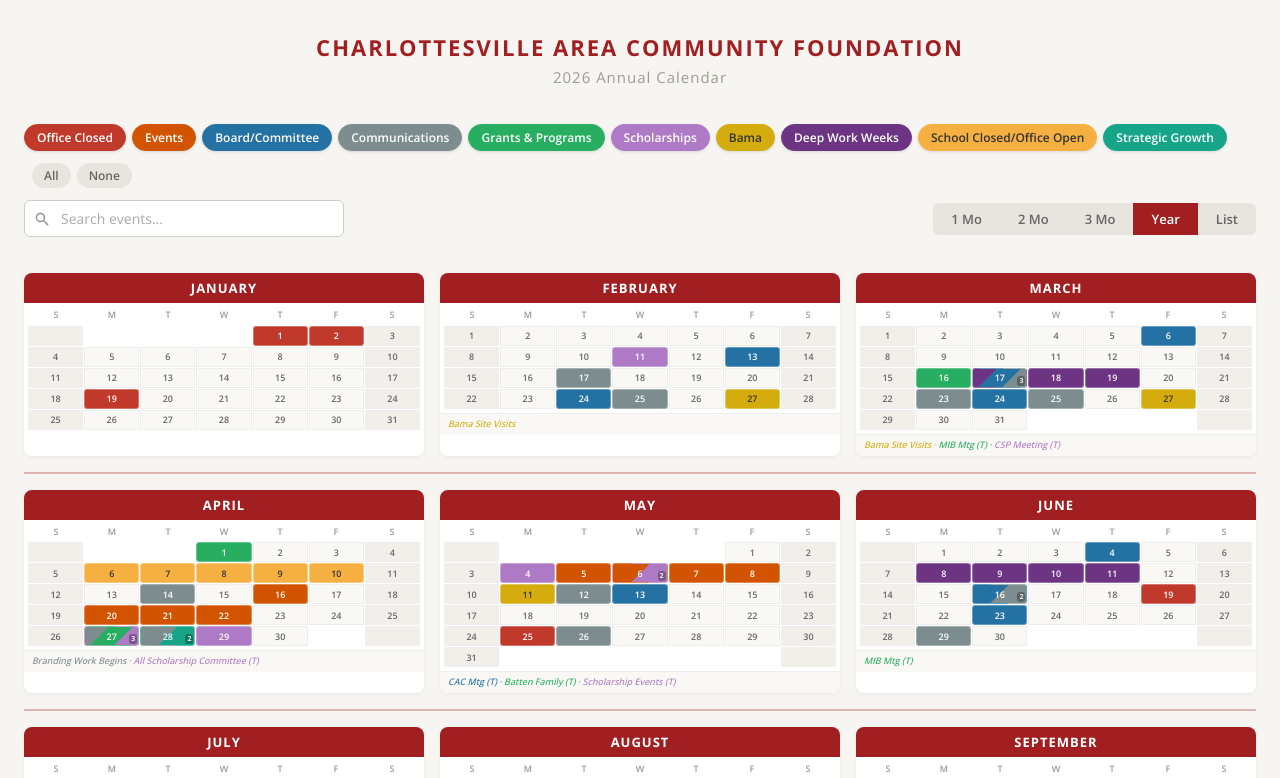
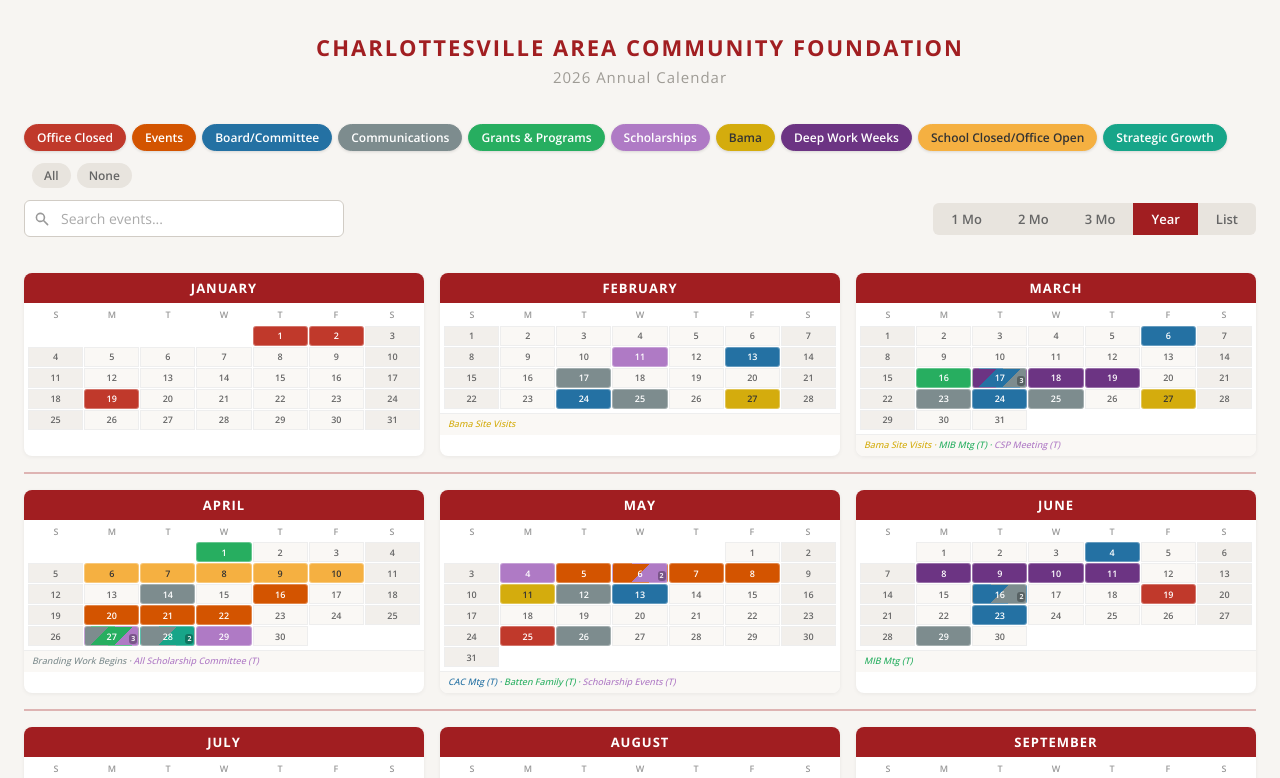
Before and after one commit to chasmanning/cacf, a React (Vite) app in the folder calendar-app/: page / in a window 1280 px wide. Shown: the top 778 px of the page. Built offline with nearby package versions, Linux system fonts and the light colour scheme.

Commit message:
Fix weekend background on empty date cells
Empty cells on weekend columns no longer show the weekend background
color — they render as white/transparent like other empty cells.

https://claude.ai/code/session_01Jbk7SLM1RppfDebzMJiaHS

```diff
--- a/calendar-app/src/components/MonthCell.jsx
+++ b/calendar-app/src/components/MonthCell.jsx
@@ -104,7 +104,7 @@ function MonthCell({
                 return (
                   <div
                     key={di}
-                    className={`day-cell ${day === null ? 'empty' : ''} ${isWeekend && !hasEvents ? 'weekend' : ''} ${hasEvents ? 'has-event' : ''} ${isHovered ? 'hovered' : ''} ${dimmed ? 'dimmed' : ''}`}
+                    className={`day-cell ${day === null ? 'empty' : ''} ${day !== null && isWeekend && !hasEvents ? 'weekend' : ''} ${hasEvents ? 'has-event' : ''} ${isHovered ? 'hovered' : ''} ${dimmed ? 'dimmed' : ''}`}
                     style={hasEvents ? bgStyle : undefined}
                     onMouseEnter={day ? (e) => handleDayMouseEnter(day, e) : undefined}
                     onMouseLeave={day ? handleDayMouseLeave : undefined}
--- a/calendar-app/src/components/MonthDetail.jsx
+++ b/calendar-app/src/components/MonthDetail.jsx
@@ -106,7 +106,7 @@ function MonthDetail({
                 return (
                   <div
                     key={di}
-                    className={`detail-day-cell ${day === null ? 'empty' : ''} ${isWeekend && !hasEvents ? 'weekend' : ''} ${hasEvents ? 'has-event' : ''} ${isHovered ? 'hovered' : ''}`}
+                    className={`detail-day-cell ${day === null ? 'empty' : ''} ${day !== null && isWeekend && !hasEvents ? 'weekend' : ''} ${hasEvents ? 'has-event' : ''} ${isHovered ? 'hovered' : ''}`}
                     style={hasEvents ? bgStyle : undefined}
                     onMouseEnter={day ? (e) => handleDayMouseEnter(day, e) : undefined}
                     onMouseLeave={day ? handleDayMouseLeave : undefined}
```
